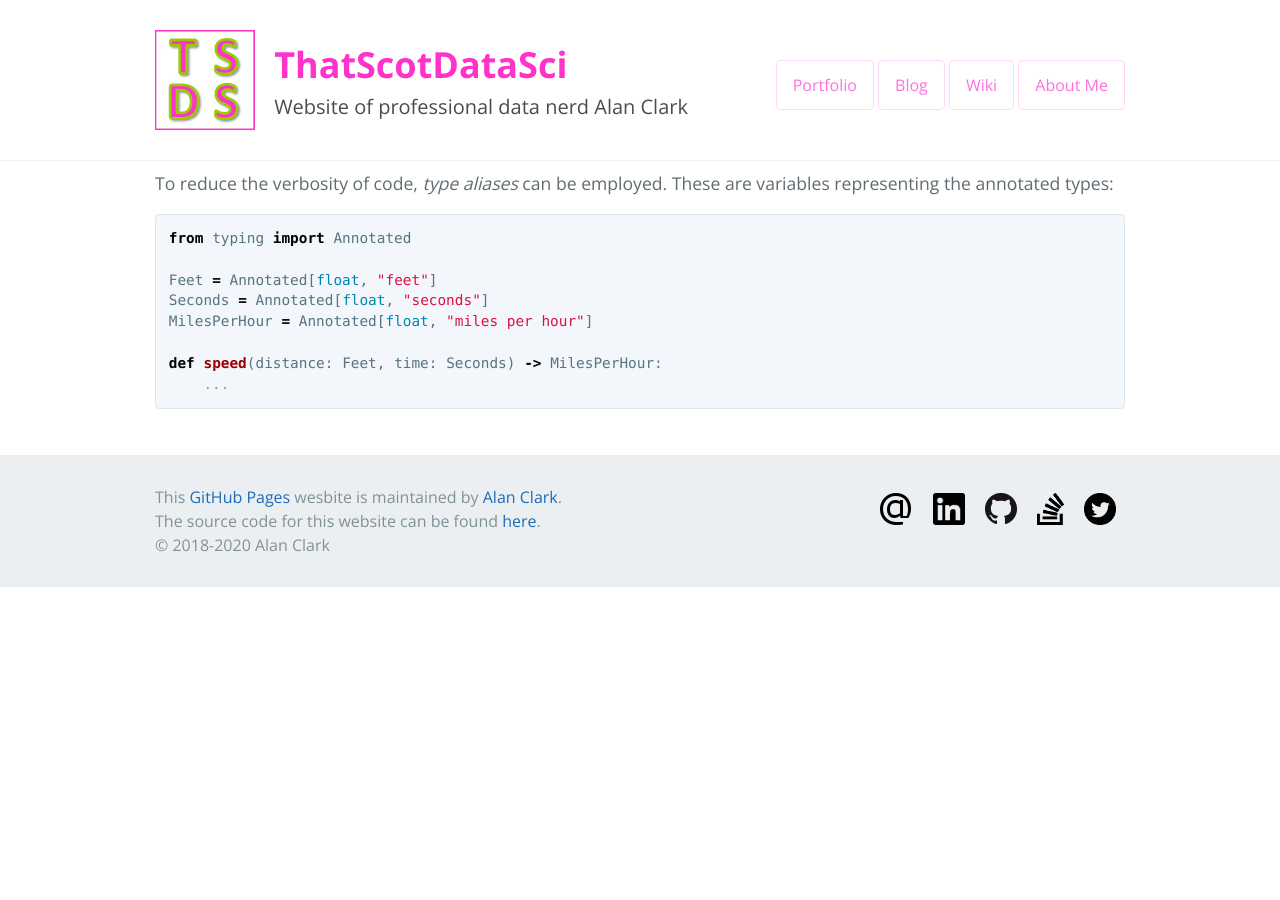
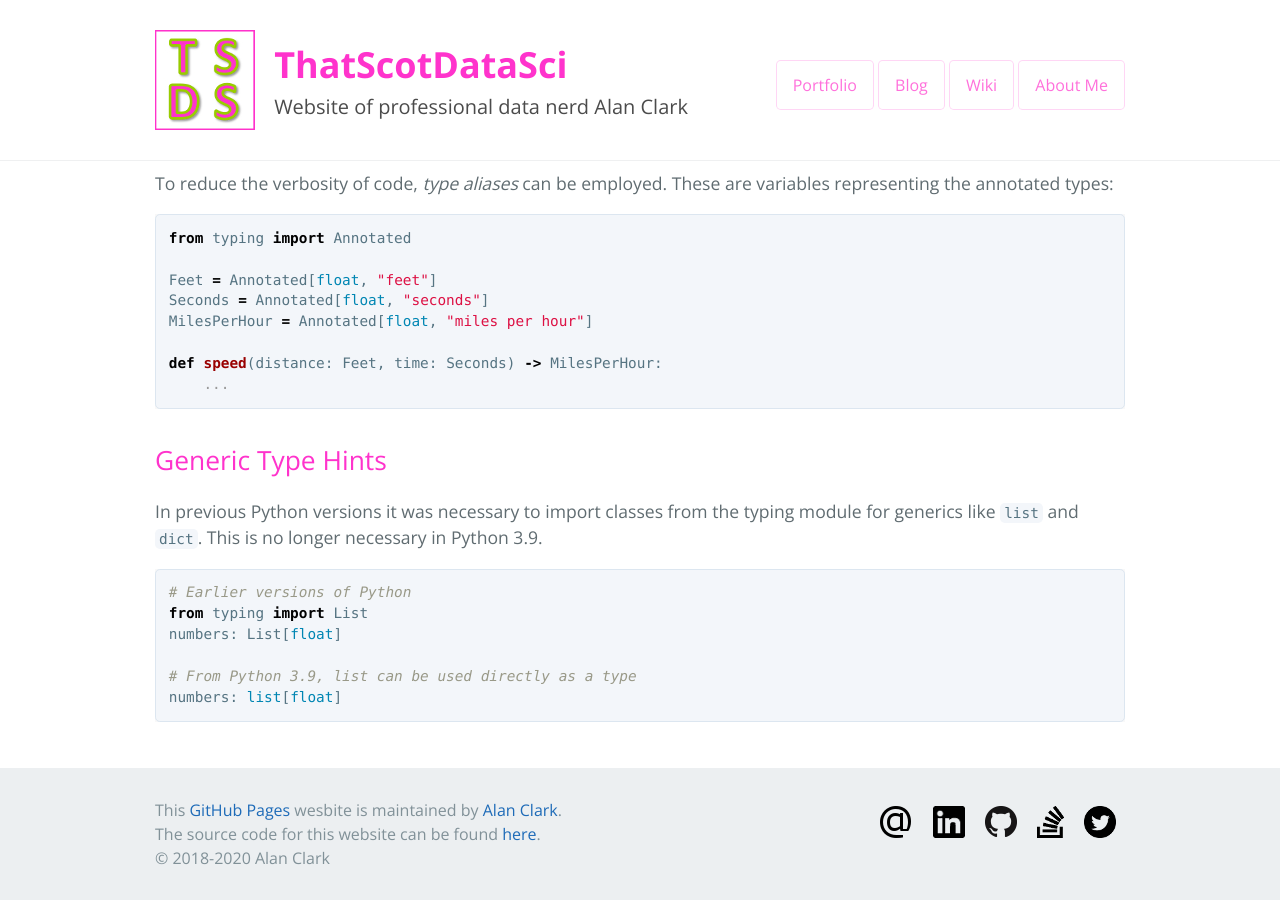
Before and after one commit to thatscotdatasci/thatscotdatasci.github.io, a Jekyll site: the page built from _posts/2020-12-02-python_3.9_features.md, in a window 1280 px wide and 900 px high, scrolled down 3165 px. Built offline with Jekyll 4.4.1, drawn with Linux system fonts in a browser that asks for light colours; before the commit the page ends 3752 px from its top, so only the background shows below that.

Commit message:
Generic type hints

````diff
--- a/_posts/2020-12-02-python_3.9_features.md
+++ b/_posts/2020-12-02-python_3.9_features.md
@@ -149,3 +149,17 @@ MilesPerHour = Annotated[float, "miles per hour"]
 def speed(distance: Feet, time: Seconds) -> MilesPerHour:
     ...
 ```
+
+## Generic Type Hints
+
+In previous Python versions it was necessary to import classes from the typing module for generics like `list` and `dict`.
+This is no longer necessary in Python 3.9.
+
+```python
+# Earlier versions of Python
+from typing import List
+numbers: List[float]
+
+# From Python 3.9, list can be used directly as a type
+numbers: list[float]
+```
````
